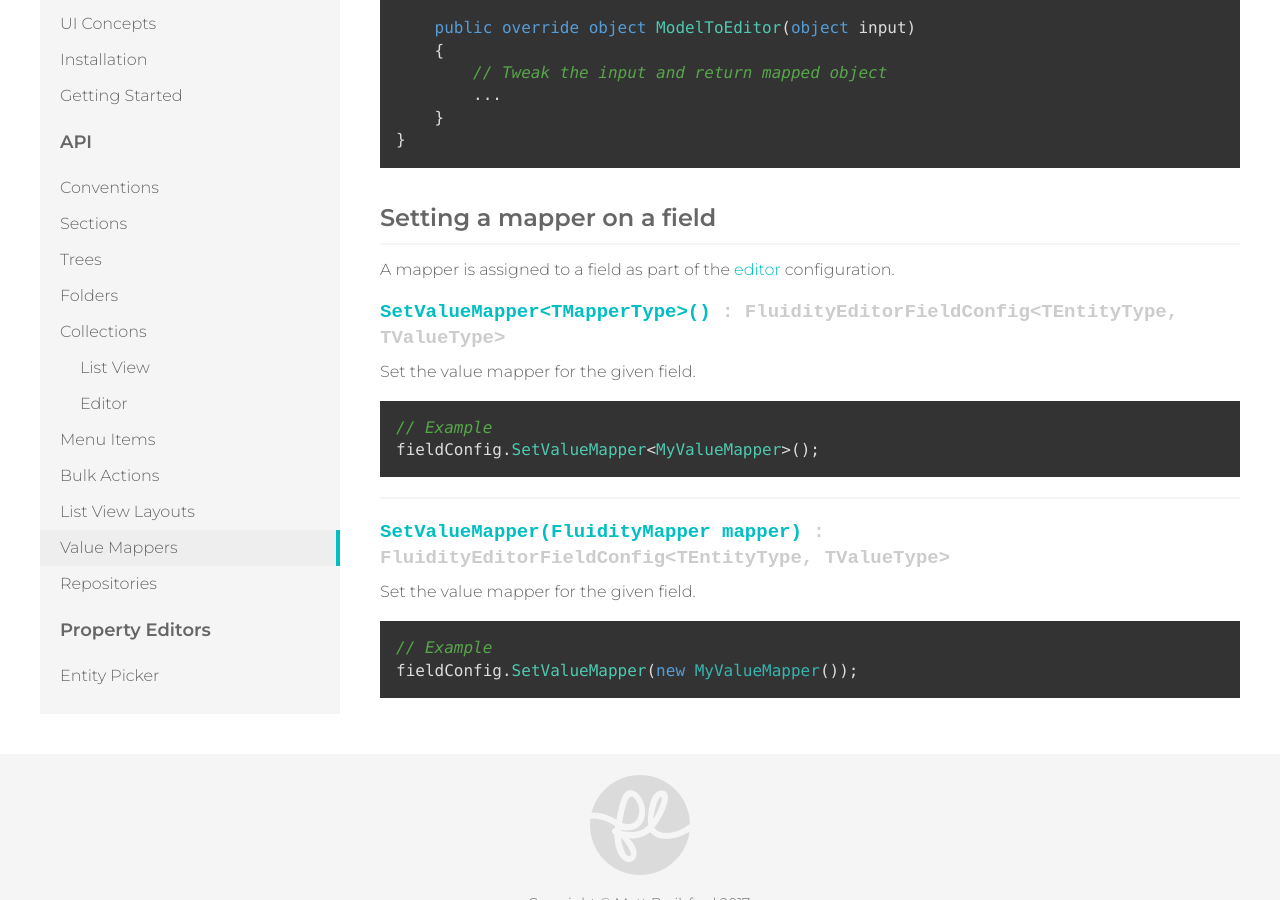
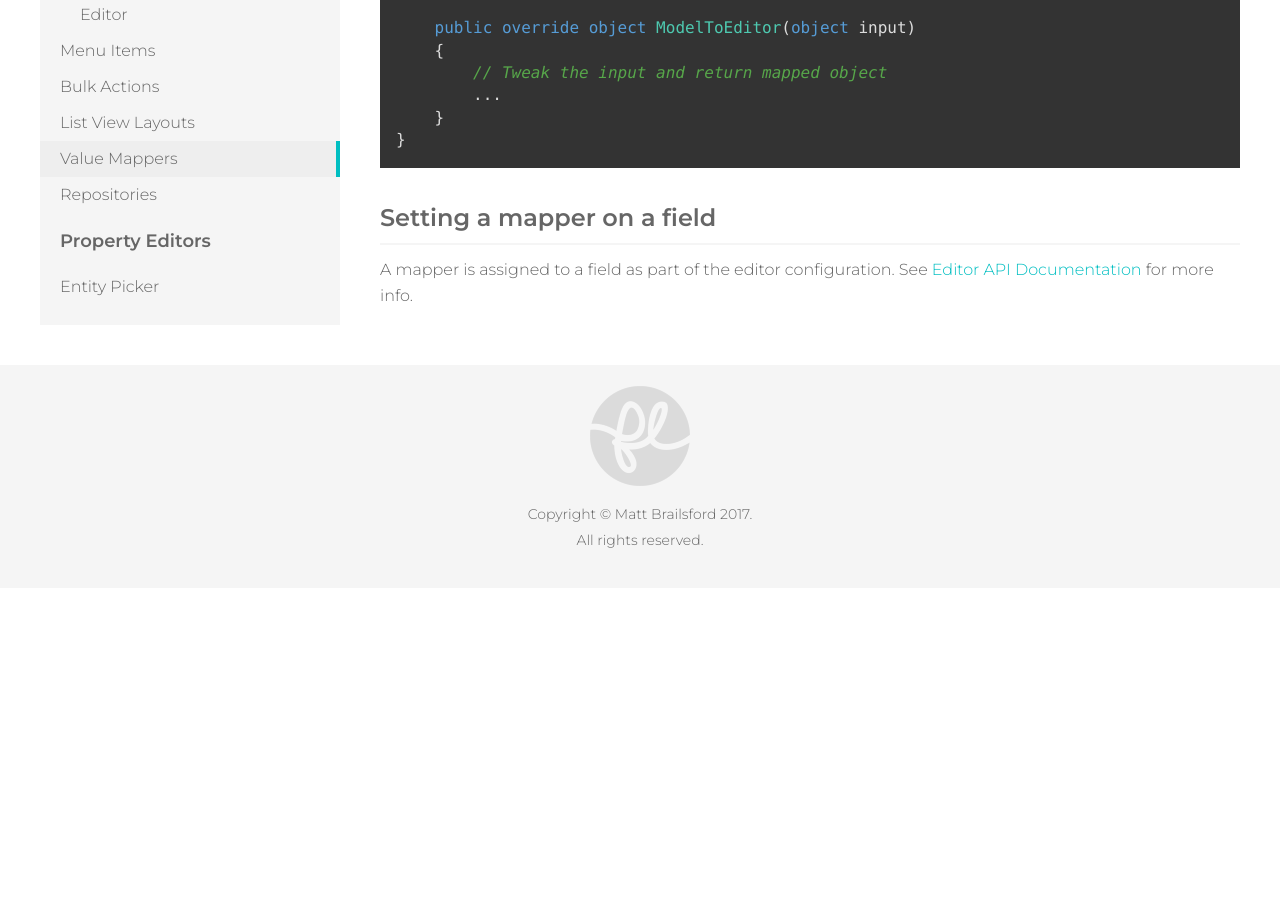
Before and after one commit to mattbrailsford/umbraco-fluidity, a Jekyll site: the page built from docs/_pages/02-api-08-value-mappers.md, in a window 1280 px wide and 900 px high, scrolled down 821 px. Built offline with Jekyll 4.4.1, drawn with Linux system fonts in a browser that asks for light colours; after the commit the page ends 1409 px from its top, so only the background shows below that.

Commit message:
Linking to relevant sections rather than duplicated docs

`````diff
--- a/docs/_pages/02-api-08-value-mappers.md
+++ b/docs/_pages/02-api-08-value-mappers.md
@@ -32,26 +32,4 @@ public class MyMapper : FluidityValueMapper
 ### Setting a mapper on a field
 {: .mt}
 
-A mapper is assigned to a field as part of the [editor]({{ site.baseurl }}/api/collections/editor/) configuration.
-
-#### SetValueMapper&lt;TMapperType&gt;() *: FluidityEditorFieldConfig&lt;TEntityType, TValueType&gt;*
-{: .signature}
-
-Set the value mapper for the given field.
-
-````csharp
-// Example
-fieldConfig.SetValueMapper<MyValueMapper>();
-````
-
----
-
-#### SetValueMapper(FluidityMapper mapper) *: FluidityEditorFieldConfig&lt;TEntityType, TValueType&gt;*
-{: .signature}
-
-Set the value mapper for the given field.
-
-````csharp
-// Example
-fieldConfig.SetValueMapper(new MyValueMapper());
-````
+A mapper is assigned to a field as part of the editor configuration. See [Editor API Documentation]({{ site.baseurl }}/api/collections/editor/#setting-a-field-value-mapper) for more info.
`````
Also changed, not shown: docs/_pages/02-api-05-menu-items.md (+6 -1 lines).
